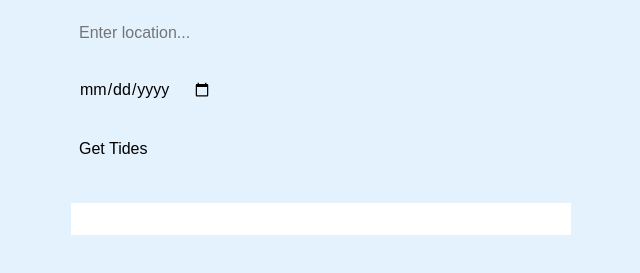
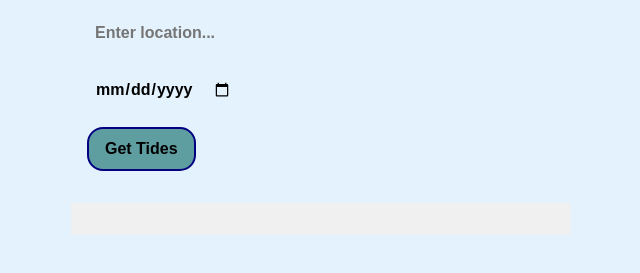
Before and after one commit to zalbright90/tide-book, a website built with webpack: page frontend/public/index.html in a window 1280 px wide. Shown: the part 73-346 px from the top of the page, without its empty margins (319-959 px from the left). Built offline with nearby package versions, Linux system fonts and the light colour scheme.

Commit message:
Uncommitted files

```diff
--- a/frontend/src/styles.css
+++ b/frontend/src/styles.css
@@ -237,13 +237,22 @@ h3 { font-size: 1.25rem; }
 
 input, button {
   display: block;
-  margin-top: 1rem;
+  margin: 1rem;
   padding: 0.5rem;
   font-size: 1rem;
+  font-weight: bold;
+}
+
+button {
+    background: cadetblue;
+    border: 2px solid navy;
+    border-radius: 16px;
+    padding-left: 1rem;
+    padding-right: 1rem;
 }
 
 pre {
-  background: white;
+  background: #f0f0f0;
   padding: 1rem;
   margin-top: 2rem;
   white-space: pre-wrap;
```
